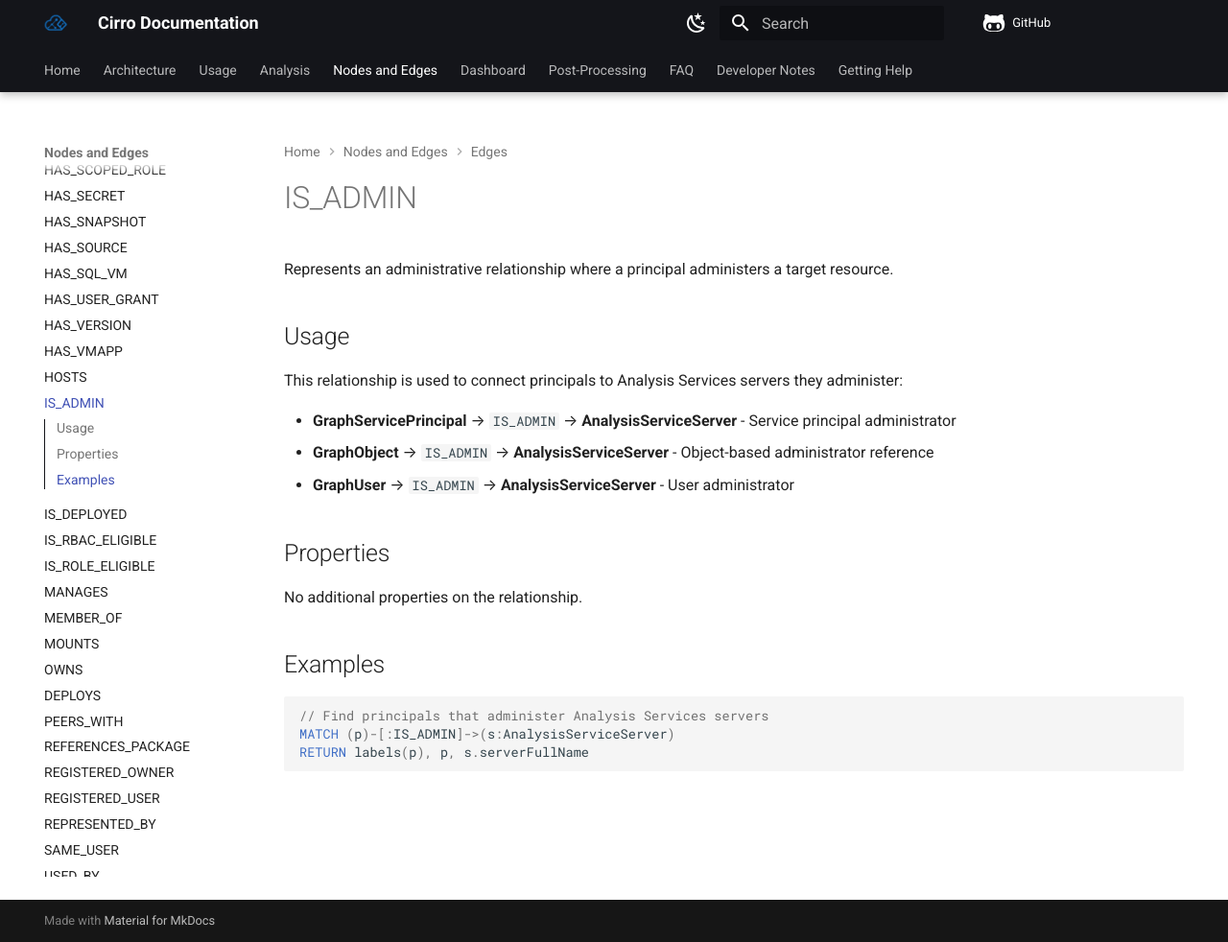
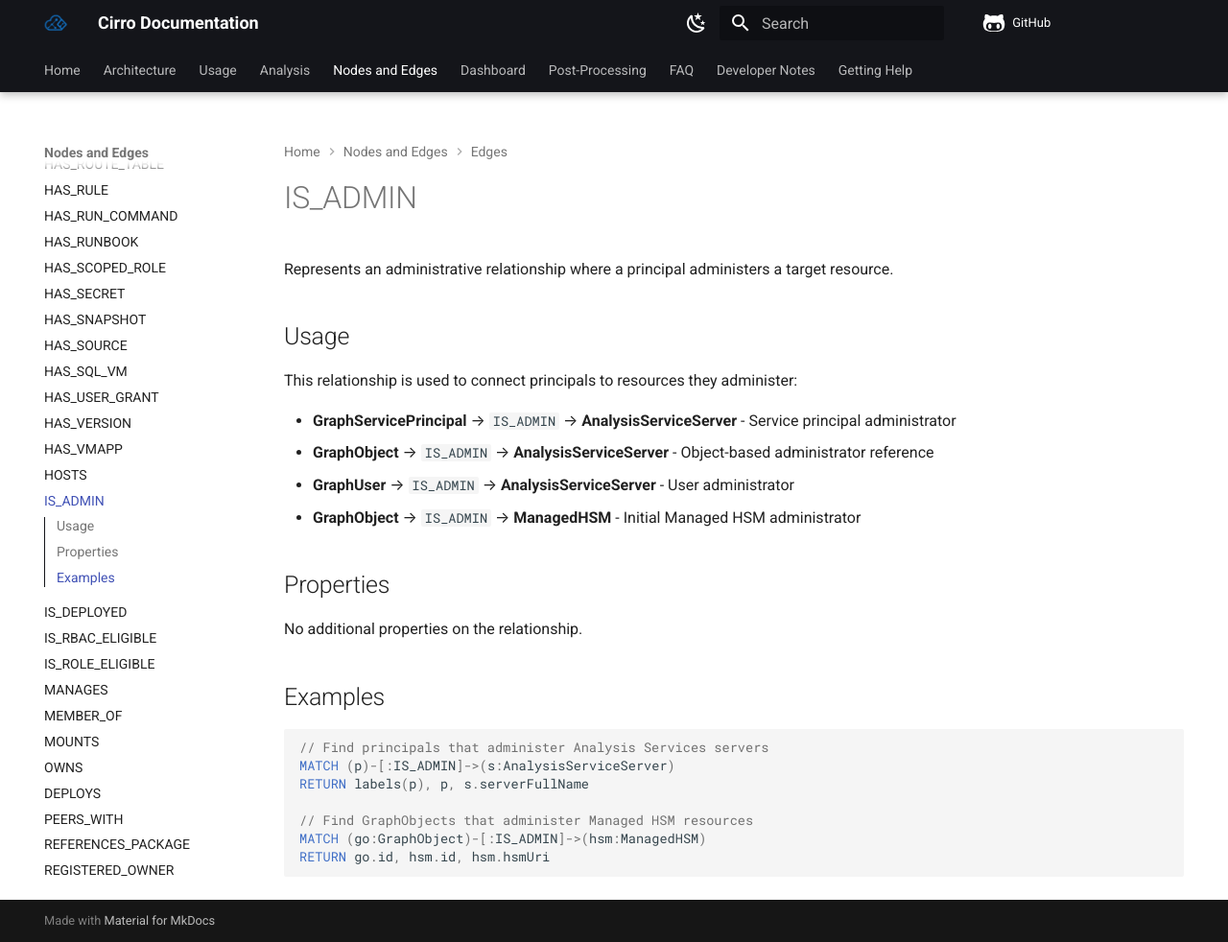
Before and after one commit to BishopFox/cirro, an MkDocs documentation site: the page built from docs/analysis/edges/is-admin.md, in a window 1280 px wide and 982 px high. Shown: the whole window at 96% size. Built offline with MkDocs 1.6.1 and Material for MkDocs 9.7.7, drawn with Linux system fonts in a browser that asks for light colours; comment, search, counter and statistics services are not loaded.

Commit message:
feat(graph): add ManagedHSM (#15)

````diff
--- a/docs/analysis/edges/is-admin.md
+++ b/docs/analysis/edges/is-admin.md
@@ -4,11 +4,12 @@ Represents an administrative relationship where a principal administers a target
 
 ## Usage
 
-This relationship is used to connect principals to Analysis Services servers they administer:
+This relationship is used to connect principals to resources they administer:
 
 - **GraphServicePrincipal** → `IS_ADMIN` → **AnalysisServiceServer** - Service principal administrator
 - **GraphObject** → `IS_ADMIN` → **AnalysisServiceServer** - Object-based administrator reference
 - **GraphUser** → `IS_ADMIN` → **AnalysisServiceServer** - User administrator
+- **GraphObject** → `IS_ADMIN` → **ManagedHSM** - Initial Managed HSM administrator
 
 ## Properties
 
@@ -20,4 +21,8 @@ No additional properties on the relationship.
 // Find principals that administer Analysis Services servers
 MATCH (p)-[:IS_ADMIN]->(s:AnalysisServiceServer)
 RETURN labels(p), p, s.serverFullName
+
+// Find GraphObjects that administer Managed HSM resources
+MATCH (go:GraphObject)-[:IS_ADMIN]->(hsm:ManagedHSM)
+RETURN go.id, hsm.id, hsm.hsmUri
 ```
--- a/mkdocs.yml
+++ b/mkdocs.yml
@@ -147,6 +147,7 @@ nav:
           - analysis/arm-nodes/insights/activity-log-alert.md
         - Key Vault:
           - analysis/arm-nodes/keyvault/keyvault.md
+          - analysis/arm-nodes/keyvault/managed-hsm.md
         - Network:
           - analysis/arm-nodes/network/bastion-host.md
           - analysis/arm-nodes/network/dns-zone.md
--- a/src/graph/config/constants.yaml
+++ b/src/graph/config/constants.yaml
@@ -137,6 +137,7 @@ LABELS:
   KeyVaultCertificate: "KeyVaultCertificate"
   KeyVaultCertificateValue: "KeyVaultCertificateValue"
   ManagementGroup: "ManagementGroup"
+  ManagedHSM: "ManagedHSM"
   MLWorkspace: "MLWorkspace"
   NetAppAccount: "NetAppAccount"
   NetAppCapacityPool: "NetAppCapacityPool"
````
Also changed, not shown: docs/analysis/arm-nodes/keyvault/managed-hsm.md (added, +31 -0 lines), src/graph/config/azure/arm/keyvault/managed_hsm.tera.yaml (added, +28 -0 lines).
